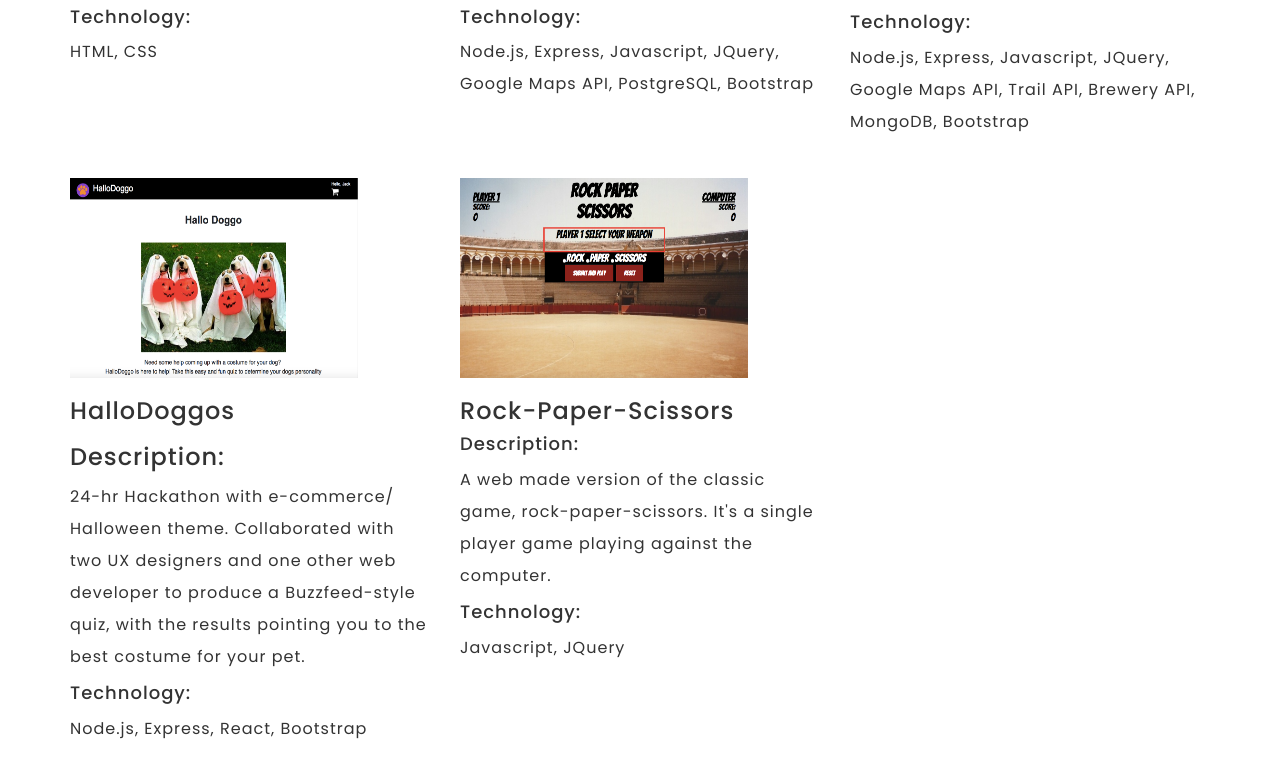
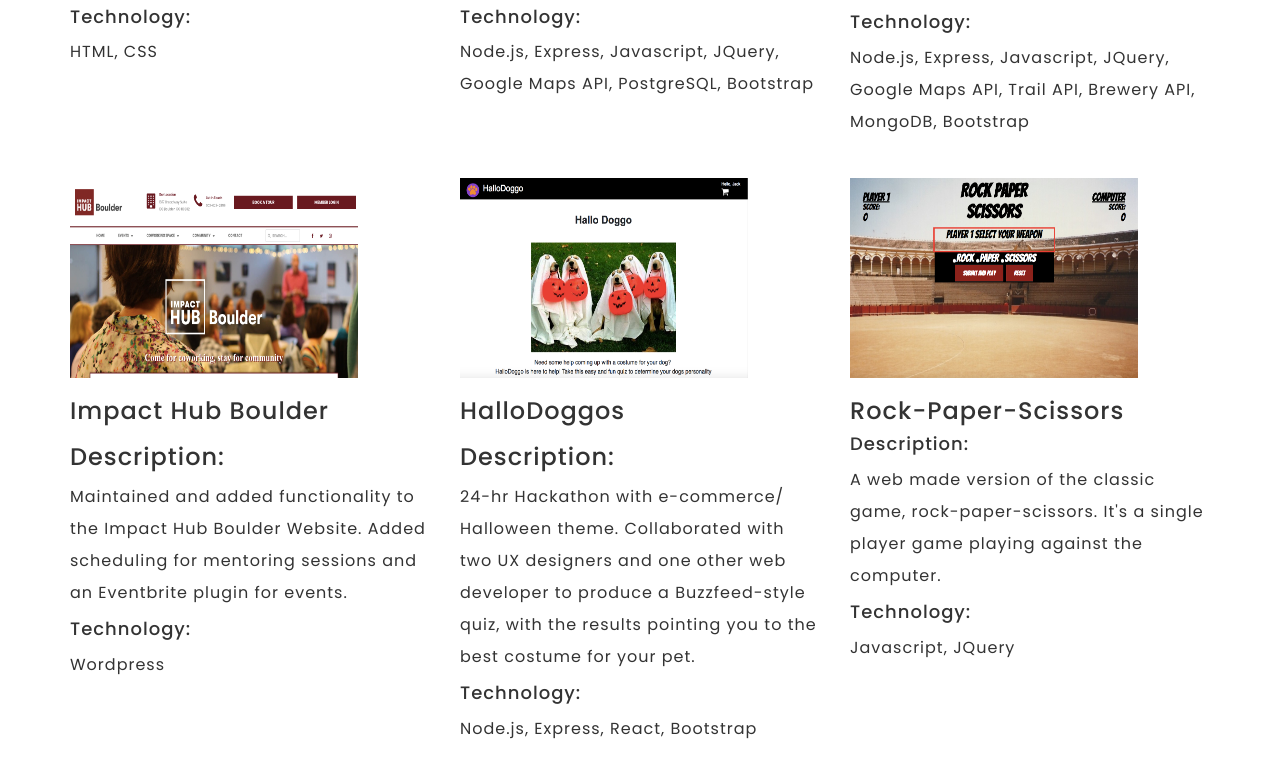
Before and after one commit to tbricca/tony-portfolio, a plain HTML site: page index.html in a window 1280 px wide. Shown: the part 2201-2979 px from the top of the page. Drawn offline with Linux system fonts and the light colour scheme.

Commit message:
added additional portfolio item

```diff
--- a/css/style.css
+++ b/css/style.css
@@ -403,7 +403,7 @@ body.loaded #preloader{
     padding-top: 20px;
 }
 
-.github-button {
+.github-button:first-child {
     font-size: 400%;
     color: white;
 }
--- a/index.html
+++ b/index.html
@@ -264,6 +264,28 @@
                                 </p>
                                 <h4>Technology:</h4>
                                 <p>Node.js, Express, Javascript, JQuery, Google Maps API, Trail API, Brewery API, MongoDB, Bootstrap</p>
+                            </div>
+                        </div>
+                    </div>
+
+                    <div class="col-md-4 col-sm-6 col-xs-12 mix apps">
+                        <div class="item">
+                            <a href="images/portfolio/impacthub.png" class="portfolio-popup" title="Project Title">
+                                <a href="https://impacthubboulder.com/">
+                                    <img src="images/portfolio/impacthub.png" alt="">
+                                </a>
+                            </a>
+                            <div>
+                                <h3>
+                                    Impact Hub Boulder
+                                    </h4>
+                                    <h3>Description:</h4>
+                                        <p>
+                                            Maintained and added functionality to the Impact Hub Boulder Website. Added scheduling for mentoring sessions and an Eventbrite
+                                            plugin for events.
+                                        </p>
+                                        <h4>Technology:</h4>
+                                        <p>Wordpress</p>
                             </div>
                         </div>
                     </div>
```
Also changed, not shown: images/portfolio/impacthub.png (added).
